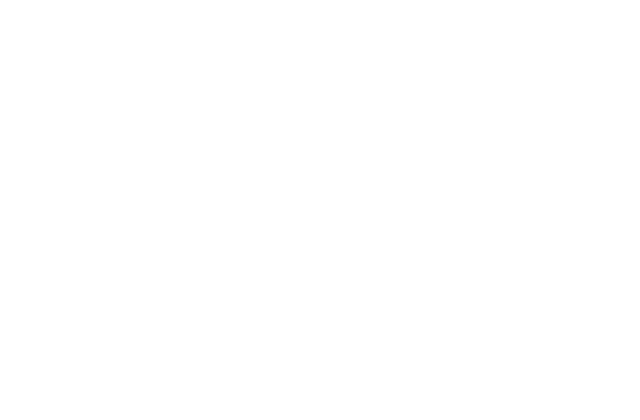
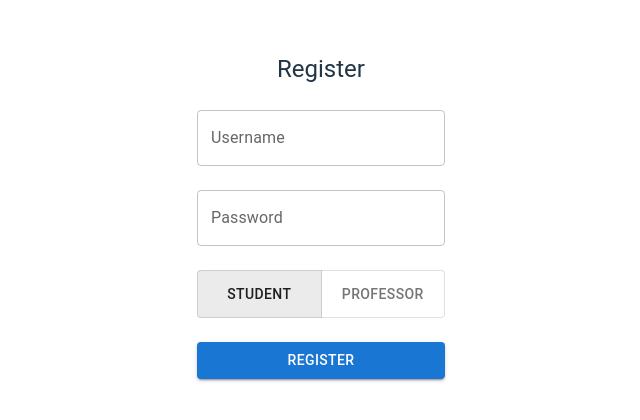
Before and after one commit to weijie-wang227/Top-Chalk, a React (Vite) app in the folder frontend/vite/: page /register in a window 1280 px wide. Before the commit this address had no page. Shown: the part 276-696 px from the top of the page, without its empty margins (319-959 px from the left). Built offline with nearby package versions, Linux system fonts and the light colour scheme.

Commit message:
login/register complete

```diff
--- a/frontend/vite/src/App.tsx
+++ b/frontend/vite/src/App.tsx
@@ -14,6 +14,7 @@
 import Categories from "./pages/Categories";
 import Vote from "./pages/Vote";
 import Login from "./pages/Login";
+import Register from "./pages/Register";
 //import Topbar from "./components/Topbar";
 
 export default function App() {
@@ -57,6 +58,7 @@
           <Route path="/categories" element={<Categories />} />
           <Route path="/vote" element={<Vote />} />
           <Route path="login" element={<Login />} />
+          <Route path="register" element={<Register />} />
         </Routes>
       </Box>
     </Box>
--- a/frontend/vite/src/pages/Login.tsx
+++ b/frontend/vite/src/pages/Login.tsx
@@ -104,7 +104,7 @@
             <Typography variant="body2" align="center">
               Don't have an account?
             </Typography>
-            <Button type="submit" variant="contained" fullWidth>
+            <Button type="submit" variant="contained" fullWidth onClick={() => navigate("/register")}>
               Register
             </Button>
           </Stack>
--- /dev/null
+++ b/frontend/vite/src/pages/Register.tsx
@@ -0,0 +1,99 @@
+import { useState } from "react";
+import { useNavigate } from "react-router-dom";
+import {
+    TextField,
+    Button,
+    Typography,
+    ToggleButton,
+    ToggleButtonGroup,
+    Stack,
+    Box
+} from "@mui/material";
+
+
+const Register = () => {
+    const navigate = useNavigate();
+    const [username, setName] = useState("");
+    const [password, setPassword] = useState("");
+    const [mode, setMode] = useState("student");
+
+    const handleRegister = async (e: React.FormEvent) => {
+        e.preventDefault();
+
+        const response = await fetch("http://localhost:8080/register", {
+            method: "POST",
+            headers: { "Content-Type": "application/json" },
+            credentials: "include",
+            body: JSON.stringify({ username, password, mode }),
+        });
+
+        if (response.ok) {
+            const data = await response.json();
+            console.log(data.message);
+            navigate("/login");
+        } else {
+            console.log("Registration failed");
+        }
+    };
+
+    const handleToggle = (_: React.MouseEvent<HTMLElement>, newMode: string) => {
+        if (newMode !== null) {
+            setMode(newMode);
+        }
+    };
+
+    return (
+        <Box
+            sx={{
+                mt: "40px",
+                height: "calc(100vh - 40px)",
+                width: "100vw",
+                display: "flex",
+                justifyContent: "center",
+                alignItems: "center",
+            }}
+        >
+            <form onSubmit={handleRegister}>
+                <Stack spacing={3}>
+                    <Typography variant="h5" textAlign="center">
+                        Register
+                    </Typography>
+
+                    <TextField
+                        label="Username"
+                        variant="outlined"
+                        fullWidth
+                        value={username}
+                        onChange={(e) => setName(e.target.value)}
+                    />
+
+                    <TextField
+                        label="Password"
+                        variant="outlined"
+                        type="password"
+                        fullWidth
+                        value={password}
+                        onChange={(e) => setPassword(e.target.value)}
+                    />
+                    <ToggleButtonGroup
+                        value={mode}
+                        exclusive
+                        onChange={handleToggle}
+                        aria-label="user mode"
+                        fullWidth
+                        sx={{ justifyContent: "center" }}
+                    >
+                        <ToggleButton value="student">Student</ToggleButton>
+                        <ToggleButton value="teacher">Professor</ToggleButton>
+                    </ToggleButtonGroup>
+
+                    <Button type="submit" variant="contained" fullWidth>
+                        Register
+                    </Button>
+                </Stack>
+            </form>
+        </Box>
+    )
+}
+
+export default Register
```
Also changed, not shown: 2 other files (tests, documents, lock files or other folders).
